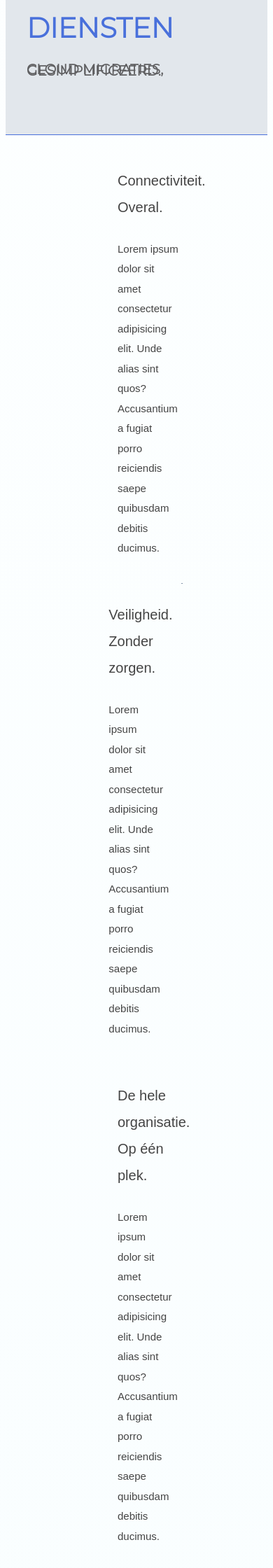
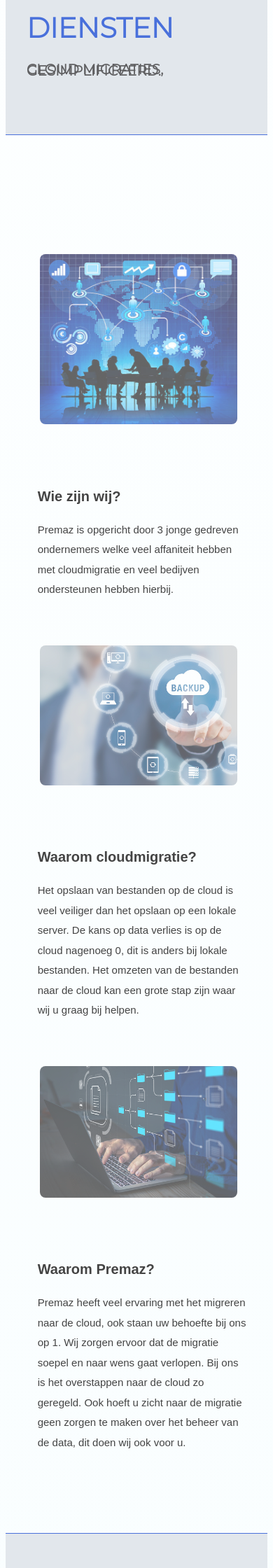
Before and after one commit to leonvsc/Premaz, a PHP site: page /diensten.html in a window 390 px wide; the page is wider, and only the part inside the window is pictured. Shown: the part 491-2731 px from the top of that part at 70% size. Run offline with PHP 8.4, Linux system fonts and the light colour scheme.

Commit message:
Plaatjes met alinea's zelfde gemaakt en responsiveness

```diff
--- a/diensten.html
+++ b/diensten.html
@@ -92,72 +92,62 @@
         </section>
         <div class="section_2_border"></div>
         <!--HTML voor de eerst connectiveit afbeelding en beschrijving-->
-        <section class="diensten_container">
-            <div class="connectiviteit_container">
-                <div class="front">
+        <section class="section" id="section--1">
+            <div class="diensten_features">
                 <img
                     src="img/Cloud-2.jpg"
                     alt="Cloud Conectivity"
                     class="diensten_Cloud_2-img"
                 />
-
-                    <div class="connectiviteit_description">
-                        <h4 class="connectiveit_header">
-                            Connectiviteit. Overal.
-                        </h4>
-                        <p class="connectiveit_paragraph">
-                            Lorem ipsum dolor sit amet consectetur adipisicing
-                            elit. Unde alias sint quos? Accusantium a fugiat
-                            porro reiciendis saepe quibusdam debitis ducimus.
+                <div class="diensten_section-title">
+                    <h5 class="diensten_features-header">Wie zijn wij?</h5>
+                    <p>
+                        Premaz is opgericht door 3 jonge gedreven ondernemers
+                        welke veel affaniteit hebben met cloudmigratie en veel
+                        bedijven ondersteunen hebben hierbij.
                     </p>
                 </div>
             </div>
-            </div>
-
-            <div class="section_2_border"></div>
-
-            <div class="veiligheid_container">
-                <div class="veiligheid_description">
-                    <h4 class="connectiveit_header">
-                        Veiligheid. Zonder zorgen.
-                    </h4>
-                    <p class="veiligheid_paragraph">
-                        Lorem ipsum dolor sit amet consectetur adipisicing elit.
-                        Unde alias sint quos? Accusantium a fugiat porro
-                        reiciendis saepe quibusdam debitis ducimus.
+            <div class="diensten_features-reverse">
+                <div class="diensten_section-title_reverse">
+                    <h5 class="diensten_features-header">
+                        Waarom cloudmigratie?
+                    </h5>
+                    <p>
+                        Het opslaan van bestanden op de cloud is veel veiliger
+                        dan het opslaan op een lokale server. De kans op data
+                        verlies is op de cloud nagenoeg 0, dit is anders bij
+                        lokale bestanden. Het omzeten van de bestanden naar de
+                        cloud kan een grote stap zijn waar wij u graag bij
+                        helpen.
                     </p>
                 </div>
                 <img
                     src="img/Cloud-safety.jpg"
                     alt="Cloud Conectivity"
-                    class="diensten_Cloud-safety-img"
+                    class="diensten_Cloud_2-img"
                 />
             </div>
-
-            <div class="section_2_border"></div>
-
-            <div class="organisatie_container">
+            <div class="diensten_features">
                 <img
                     src="img/organisation.jpg"
                     alt="Cloud Conectivity"
-                    class="diensten_organisation-img"
+                    class="diensten_Cloud_2-img"
                 />
-
-                <div class="connectiviteit_description">
-                    <h4 class="connectiveit_header">
-                        De hele organisatie. Op één plek.
-                    </h4>
-                    <p class="connectiveit_paragraph">
-                        Lorem ipsum dolor sit amet consectetur adipisicing elit.
-                        Unde alias sint quos? Accusantium a fugiat porro
-                        reiciendis saepe quibusdam debitis ducimus.
+                <div class="section-title" id="section">
+                    <h5 class="features-header">Waarom Premaz?</h5>
+                    <p>
+                        Premaz heeft veel ervaring met het migreren naar de
+                        cloud, ook staan uw behoefte bij ons op 1. Wij zorgen
+                        ervoor dat de migratie soepel en naar wens gaat
+                        verlopen. Bij ons is het overstappen naar de cloud zo
+                        geregeld. Ook hoeft u zicht naar de migratie geen zorgen
+                        te maken over het beheer van de data, dit doen wij ook
+                        voor u.
                     </p>
                 </div>
             </div>
-
-            <div class="section_2_border"></div>
         </section>
-
         <!--HTML voor diensten sectie-->
 
         <section class="section_2">
--- a/diensten_style.css
+++ b/diensten_style.css
@@ -221,9 +221,71 @@ h4 {
 
 /* CSS voor eerste afbeelding (Connectiviteit) */
 
+.diensten_features {
+    display: flex;
+    flex-wrap: wrap;
+    justify-content: center;
+    /* background-color: rgba(123, 147, 255, 0.116);
+    border-radius: 25px; */
+}
+
+.diensten_features-reverse {
+    display: flex;
+    flex-wrap: wrap-reverse;
+    justify-content: center;
+    /* background-color: rgba(123, 147, 255, 0.116);
+    border-radius: 25px; */
+}
+
+.diensten_Cloud_2-img {
+    width: 35%;
+    height: auto;
+    border-radius: 8px;
+    margin-left: 2%;
+    margin-top: 50px;
+    margin-bottom: 50px;
+    opacity: 0.6;
+}
+
+.diensten_section-title {
+    align-self: center;
+    justify-self: center;
+    padding-left: 5%;
+    width: 40%;
+    font-size: 1.5rem;
+}
+
+.diensten_section-title_reverse {
+    align-self: center;
+    justify-self: center;
+    padding-left: 5%;
+    width: 40%;
+    font-size: 1.5rem;
+}
+
+.diensten_features-header {
+    font-size: 2rem;
+    margin-bottom: 1rem;
+}
+
+@media only screen and (max-width: 768px) {
+    .diensten_Cloud_2-img {
+        width: 90%;
+    }
+    .mobile-view {
+        display: none;
+    }
+    .diensten_section-title {
+        width: 500px;
+    }
+    .diensten_section-title_reverse {
+        width: 500px;
+    }
+}
+
+/*
 .front {
     display: grid;
-    /* background-image: url(img/black.png); */
     grid-template-columns: 1fr 1fr;
     gap: 4rem;
     margin: 0 12rem;
@@ -261,6 +323,7 @@ h4 {
     width: 70%;
     font-size: 1.5rem;
 }
+*/
 
 /* CSS voor tweede afbeelding (Veiligheid) */
 
@@ -388,7 +451,27 @@ h4 {
     grid-row: 2;
 }
 
+.beheer_tab {
+    margin-right: 2.5rem;
+    transform: translateY(-50%);
+}
+
+@media only screen and (max-width: 600px) {
+    .btn {
+        padding: 0;
+        margin: 0;
+    }
+}
+
+.beheer_tab span {
+    margin-right: 1rem;
+    font-weight: 600;
+    display: inline-block;
+}
+
+.beheer_tab-1 {
+    background-color: rgb(146, 165, 217);
+}
+
+/* Door die span werken buttons niet meer omhoog */
 /* Navbar for mobile */
-
-@media only screen and (max-width: 768px) {
-}
```
Lines whose indentation alone changed are shown as unchanged.
